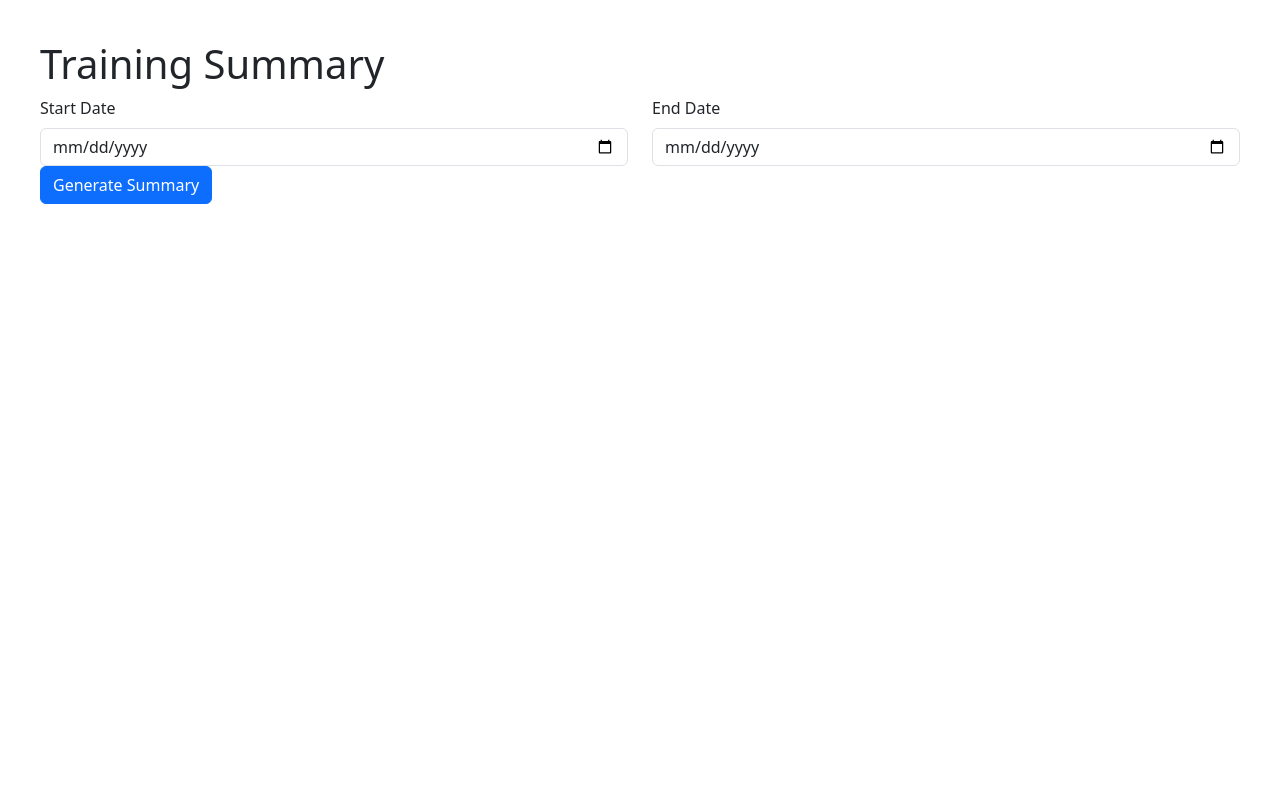
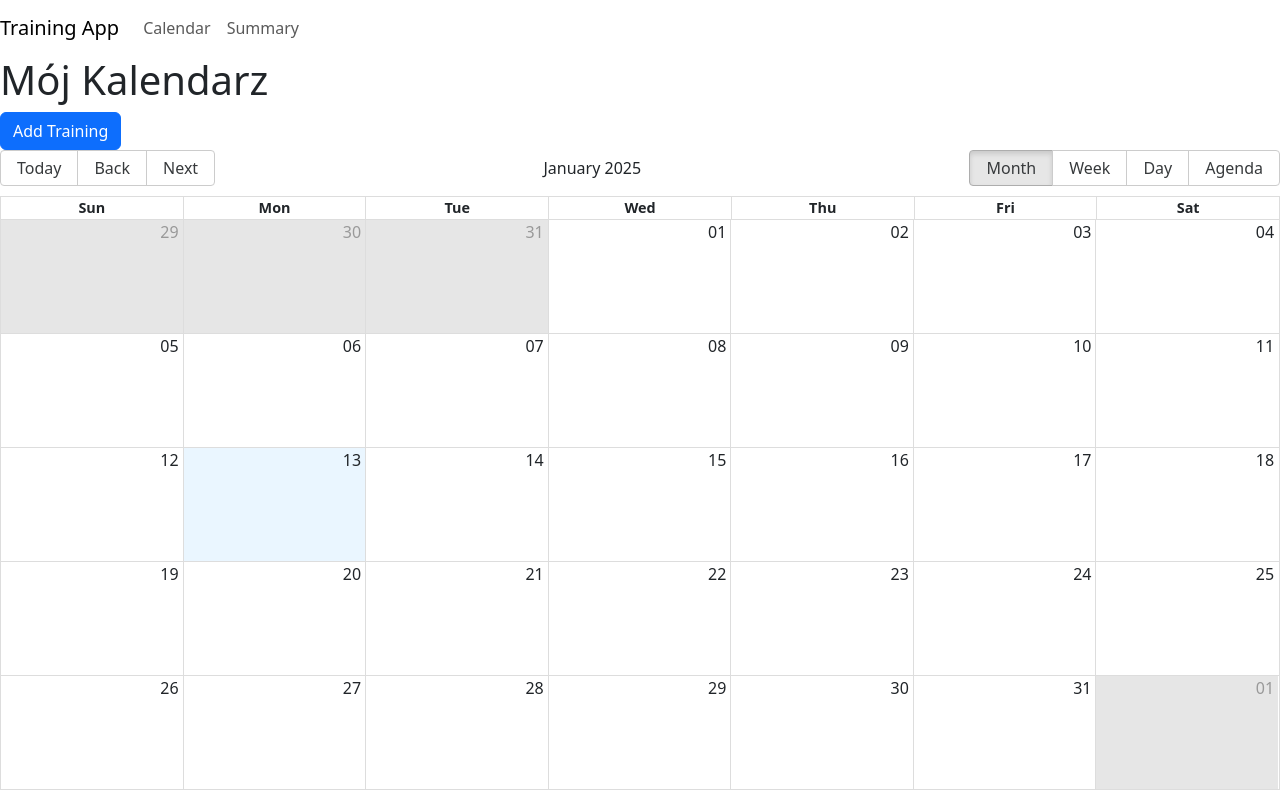
Before and after one commit to Banowany/SimpleRunTracker, a React (Vite) app in the folder simple-run-tracker-frontend/: page /calendar in a window 1280 px wide. Built offline with nearby package versions, Linux system fonts and the light colour scheme; no server answers.

Commit message:
Refactor application structure to implement routing; add AppNavbar component and update main App component

```diff
--- a/simple-run-tracker-frontend/package.json
+++ b/simple-run-tracker-frontend/package.json
@@ -16,7 +16,9 @@
     "react": "^18.3.1",
     "react-big-calendar": "^1.17.1",
     "react-bootstrap": "^2.10.7",
-    "react-dom": "^18.3.1"
+    "react-dom": "^18.3.1",
+    "react-router-bootstrap": "^0.26.3",
+    "react-router-dom": "^7.1.1"
   },
   "devDependencies": {
     "@eslint/js": "^9.17.0",
--- a/simple-run-tracker-frontend/src/App.jsx
+++ b/simple-run-tracker-frontend/src/App.jsx
@@ -1,35 +1,20 @@
-import { useState } from 'react'
-import reactLogo from './assets/react.svg'
-import viteLogo from '/vite.svg'
-import './App.css'
+import React from 'react';
+import MyCalendar from './MyCalendar';
+import TrainingSummaryPage from './TrainingSummaryPage';
+import AppNavbar from './AppNavbar.jsx';
+import {BrowserRouter, Navigate, Route, Routes} from "react-router-dom";
 
-function App() {
-  const [count, setCount] = useState(0)
+const App = () => {
+    return (
+        <BrowserRouter>
+            <AppNavbar />
+            <Routes>
+                <Route path="/calendar" element={<MyCalendar />} />
+                <Route path="/summary" element={<TrainingSummaryPage />} />
+                <Route path="/" element={<Navigate to={"/calendar"} />} />
+            </Routes>
+        </BrowserRouter>
+    );
+};
 
-  return (
-    <>
-      <div>
-        <a href="https://vite.dev" target="_blank">
-          <img src={viteLogo} className="logo" alt="Vite logo" />
-        </a>
-        <a href="https://react.dev" target="_blank">
-          <img src={reactLogo} className="logo react" alt="React logo" />
-        </a>
-      </div>
-      <h1>Vite + React</h1>
-      <div className="card">
-        <button onClick={() => setCount((count) => count + 1)}>
-          count is {count}
-        </button>
-        <p>
-          Edit <code>src/App.jsx</code> and save to test HMR
-        </p>
-      </div>
-      <p className="read-the-docs">
-        Click on the Vite and React logos to learn more
-      </p>
-    </>
-  )
-}
-
-export default App
+export default App;
--- /dev/null
+++ b/simple-run-tracker-frontend/src/AppNavbar.jsx
@@ -0,0 +1,63 @@
+// src/components/Navbar.jsx
+import React from 'react';
+import {Nav, Navbar, NavLink} from 'react-bootstrap';
+import { LinkContainer } from 'react-router-bootstrap';
+import {useNavigate} from "react-router-dom";
+
+
+const AppNavbar = () => {
+    // return (
+    //     <Navbar bg="light" expand="lg">
+    //         <Navbar.Brand href="/">Training App</Navbar.Brand>
+    //         <Navbar.Toggle aria-controls="basic-navbar-nav" />
+    //         <Navbar.Collapse id="basic-navbar-nav">
+    //             <Nav className="mr-auto">
+    //                 <LinkContainer to="/calendar">
+    //                     <Nav.Link>Calendar</Nav.Link>
+    //                 </LinkContainer>
+    //                 <LinkContainer to="/summary">
+    //                     <Nav.Link>Summary</Nav.Link>
+    //                 </LinkContainer>
+    //             </Nav>
+    //         </Navbar.Collapse>
+    //     </Navbar>
+    // );
+
+    let navigate = useNavigate();
+
+    const onBrandClick = () => {
+        navigate("/");
+    }
+
+    const onCalendarClick = () => {
+        navigate("/calendar");
+    }
+
+    const onSummaryClick = () => {
+        navigate("/summary");
+    }
+
+    return (
+        <Navbar>
+            <Navbar.Brand
+                onClick={onBrandClick}
+                style={{cursor: "pointer"}}
+            >
+                Training App
+            </Navbar.Brand>
+            <Navbar.Toggle aria-controls="basic-navbar-nav" />
+            <Navbar.Collapse id="basic-navbar-nav">
+                <Nav className="mr-auto">
+                    <Nav.Link onClick={onCalendarClick}>
+                        Calendar
+                    </Nav.Link>
+                    <Nav.Link onClick={onSummaryClick}>
+                        Summary
+                    </Nav.Link>
+                </Nav>
+            </Navbar.Collapse>
+        </Navbar>
+    )
+};
+
+export default AppNavbar;
--- a/simple-run-tracker-frontend/src/main.jsx
+++ b/simple-run-tracker-frontend/src/main.jsx
@@ -1,16 +1,15 @@
 import { StrictMode } from 'react'
 import { createRoot } from 'react-dom/client'
 import 'bootstrap/dist/css/bootstrap.min.css';
+import App from "./App.jsx";
 // import './index.css'
 // import App from './App.jsx'
 // import TrainingList from "./TrainingList.jsx";
 // import CalendarTest from "./MyCalendar.jsx";
-import TrainingSummaryPage from "./TrainingSummaryPage.jsx";
+// import TrainingSummaryPage from "./TrainingSummaryPage.jsx";
 
 createRoot(document.getElementById('root')).render(
   <StrictMode>
-    {/*<TrainingList />*/}
-    {/*<CalendarTest></CalendarTest>*/}
-      <TrainingSummaryPage></TrainingSummaryPage>
+    <App />
   </StrictMode>,
 )
```
Also changed, not shown: 2 other files (tests, documents, lock files or other folders).
